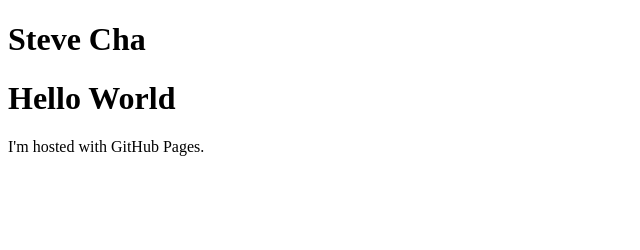
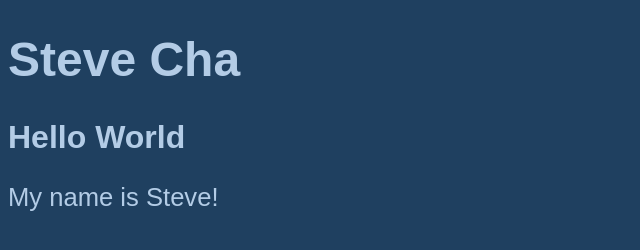
Before and after one commit to stevecha1216/stevecha1216.github.io, a plain HTML site: page index.html in a window 1280 px wide. Shown: the whole page, without its empty margins (0-640 px from the left). Drawn offline with Linux system fonts and the light colour scheme.

Commit message:
Update index.html

```diff
--- a/index.html
+++ b/index.html
@@ -4,13 +4,34 @@
       <head>
             <title>Steve Cha</title>
       </head>
+      <style>
+      body{
+            background-color: #1f4060
+      }
+      h1{
+            color: #b3cce6;
+            font-family: sans-serif;
+            font-size: 300%
+      }
+      h2{
+            color: #b3cce6;
+            font-family: sans-serif;
+            font-size: 200%;
+            font
+      }
+      p{
+            color: #b3cce6;
+            font-family: sans-serif;
+            font-size: 160%;
+      }
+      </style>
 
       <header>
             <h1>Steve Cha</h1>
 
       <body>
-      <h1>Hello World</h1>
-      <p>I'm hosted with GitHub Pages.</p>
+            <h2>Hello World</h2>
+            <p>My name is Steve!</p>
       </body>
 
 
```
